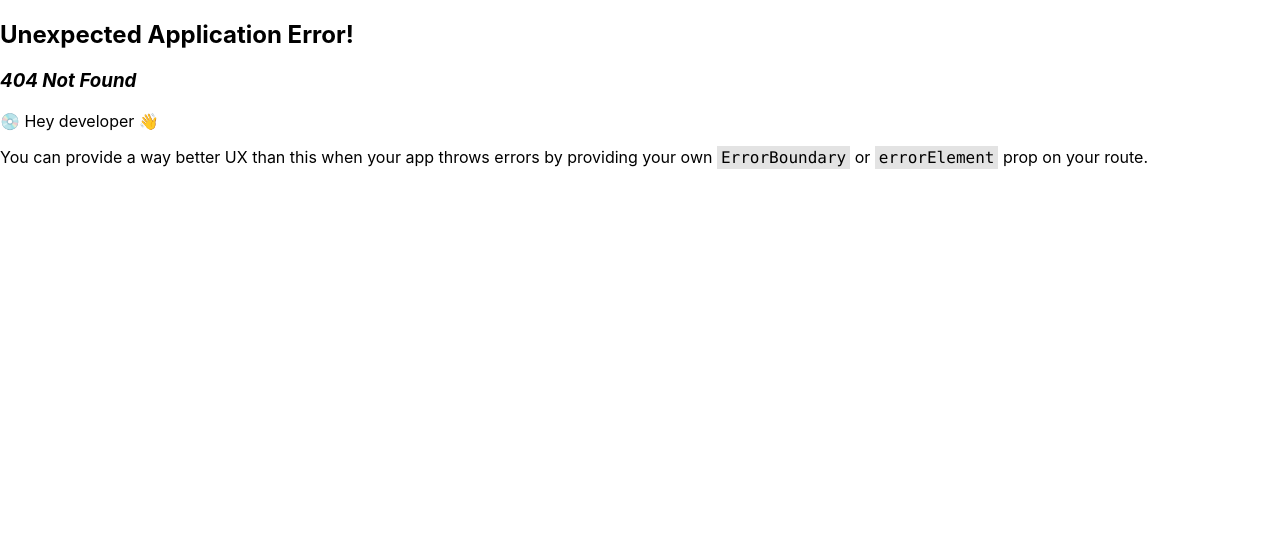
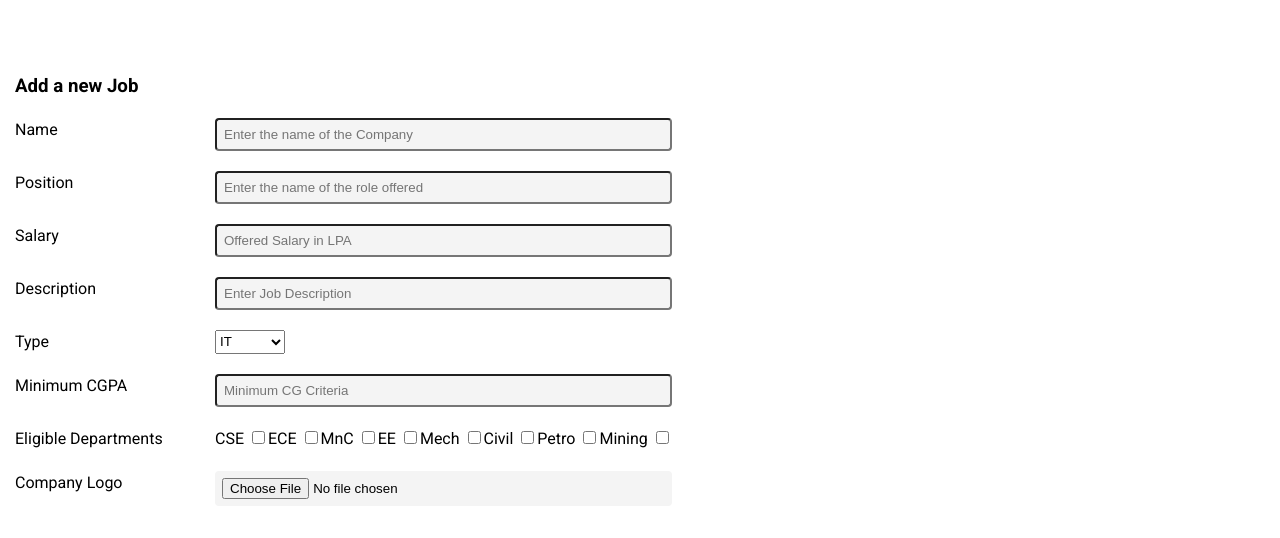
Before and after one commit to subham99kr/CDC---Portal, a React (Create React App) app: page /newjob in a window 1280 px wide. Before the commit this address had no page. Shown: the top 538 px of the page. Built offline with nearby package versions, Linux system fonts and the light colour scheme.

Commit message:
Added job files

```diff
--- a/public/index.html
+++ b/public/index.html
@@ -24,7 +24,10 @@
       work correctly both with client-side routing and a non-root public URL.
       Learn how to configure a non-root public URL by running `npm run build`.
     -->
-    <title>React App</title>
+    <link rel="stylesheet" href="https://fonts.googleapis.com/css?family=Roboto:300,400,500,700&display=swap"/>
+    <link rel="stylesheet" href="https://fonts.googleapis.com/icon?family=Material+Icons" />
+    <style>body{font-family: "Roboto";}</style>
+    <title>IIT ISM CDC Portal</title>
   </head>
   <body>
     <noscript>You need to enable JavaScript to run this app.</noscript>
--- a/src/App.js
+++ b/src/App.js
@@ -4,6 +4,7 @@
   createBrowserRouter,
   RouterProvider,
 } from "react-router-dom";
+import AddJob from './components/AddJob';
 
 const router = createBrowserRouter([
   {
@@ -14,6 +15,10 @@
   {
     path: "profile/",
     element: <Profile />,
+  },
+  {
+    path: "newjob/",
+    element: <AddJob/>,
   },
 ]);
 
--- /dev/null
+++ b/src/components/AddJob.jsx
@@ -0,0 +1,95 @@
+import React from "react";
+import "./../css/AddJob.css";
+import {
+  FormControl,
+  FormGroup,
+  FormControlLabel,
+  Checkbox,
+} from "@mui/material";
+
+const AddJob = () => {
+  return (
+    <div className="container">
+      <h3>Add a new Job</h3>
+
+      <form>
+        <div>
+          <label>Name </label>
+          <input
+            type="text"
+            name="name"
+            placeholder="Enter the name of the Company"
+          />
+        </div>
+        <div>
+          <label>Position </label>
+          <input
+            type="text"
+            name="position"
+            placeholder="Enter the name of the role offered"
+          />
+          <br />
+        </div>
+        <div>
+          <label>Salary </label>
+          <input
+            type="number"
+            name="salary"
+            placeholder="Offered Salary in LPA"
+          />
+        </div>
+        <div>
+          <label>Description </label>
+          <input type="text" name="des" placeholder="Enter Job Description" />
+        </div>
+        <div>
+          <label>Type </label>{" "}
+          <select id="type" name="domains">
+            <option value="IT">IT</option>
+            <option value="Core">Core</option>
+            <option value="Finance">Finance</option>
+          </select>
+        </div>
+        <div>
+          <label>Minimum CGPA </label>
+          <input type="number" name="cgpa" placeholder="Minimum CG Criteria" />
+          </div>
+          <div>
+          <label className="title">Eligible Departments</label>
+
+        <span>
+        <label className="short">CSE </label>
+        <input type="checkbox" value="CSE" />
+
+        <label className="short">ECE </label>
+        <input type="checkbox" value="ECE" />
+
+        <label className="short">MnC </label>
+        <input type="checkbox" value="MnC" />
+
+        <label className="short">EE </label>
+        <input type="checkbox" value="EE" />
+
+        <label className="short">Mech </label>
+        <input type="checkbox" value="Mech" />
+
+        <label className="short">Civil </label>
+        <input type="checkbox" value="Civil" />
+
+        <label className="short">Petro </label>
+        <input type="checkbox" value="Petro" />
+
+        <label className="short">Mining </label>
+        <input type="checkbox" value="Mining" />
+        </span>
+        </div>
+        <div>
+        <label>Company Logo </label>
+        <input type="file" id="logo" name="logo" />
+        </div>
+      </form>
+    </div>
+  );
+};
+
+export default AddJob;
--- /dev/null
+++ b/src/css/AddJob.css
@@ -0,0 +1,28 @@
+div:not(.container){
+    display: flex;
+    flex-wrap: wrap;
+    margin: 20px 0;
+
+}
+
+.container{
+    margin: 5px;
+    padding: 10px;
+    border-radius: 10px;
+    background-color: white;
+    font-family: "Roboto";
+    line-height: 1.5rem;
+}
+
+
+label{
+    width: 200px;
+}
+input{
+
+    flex-basis: 300px;
+    flex-grow: 1;
+    padding: 7px;
+    background-color: rgb(244, 244, 244);
+    border-radius: 4px;
+}
```
